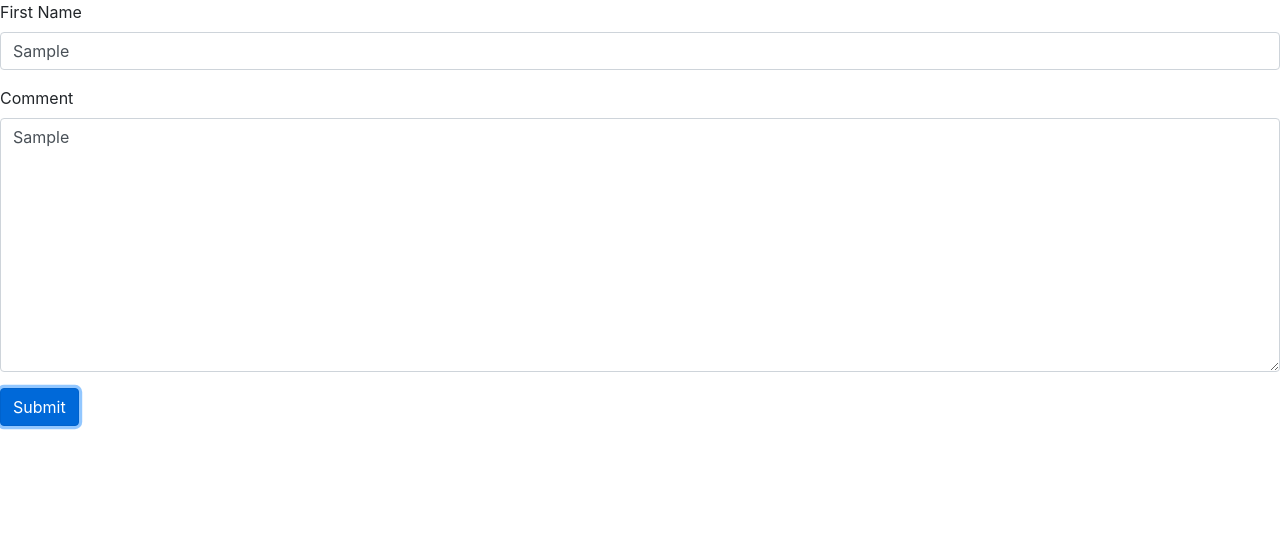
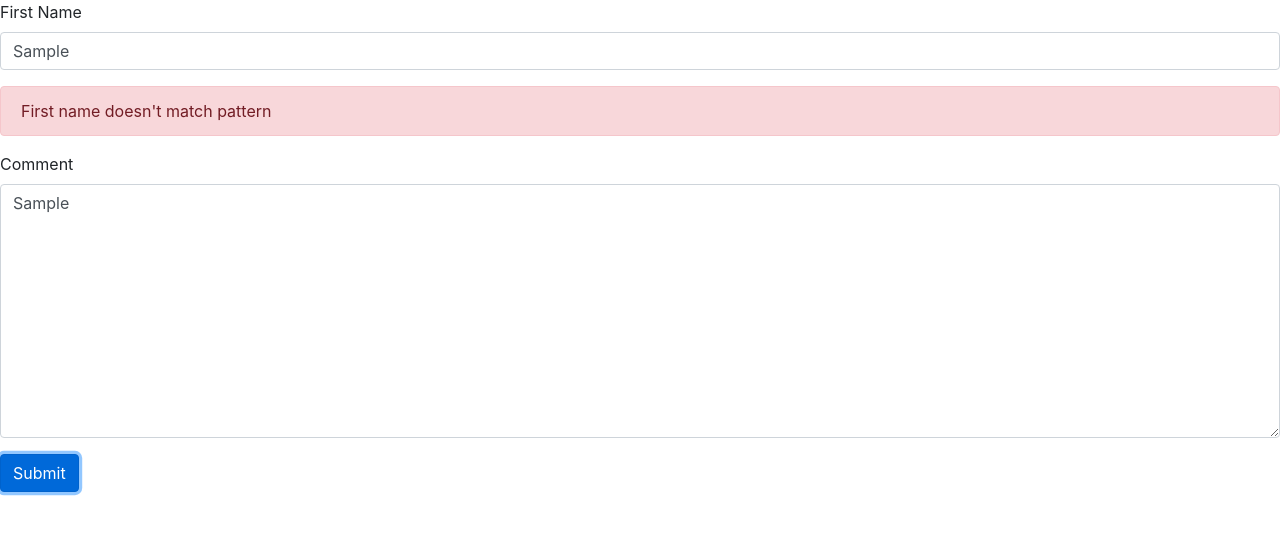
Before and after one commit to whatmmobd3/moshAngular, an Angular app: page / in a window 1280 px wide. Both pictures are taken after typing "Sample", "Sample" into the empty fields and a click on the button "Submit". Shown: the top 534 px of the page. Built offline with nearby package versions, Linux system fonts and the light colour scheme.

Commit message:
specific validation errors

```diff
--- a/src/app/contract-form/contract-form.component.html
+++ b/src/app/contract-form/contract-form.component.html
@@ -3,6 +3,9 @@
     <label for="firstName">First Name</label>
     <input
       required
+      minlength="3"
+      maxlength="10"
+      pattern="banana"
       name="firstName"
       ngModel
       #element="ngModel"
@@ -13,7 +16,11 @@
       class="form-control"
     />
   </div>
-  <div class="alert alert-danger" *ngIf="element.touched && !element.valid ">First name is required</div>
+  <div class="alert alert-danger" *ngIf="element.touched && !element.valid">
+    <div *ngIf="element.errors.required">First name is required</div>
+    <div *ngIf="element.errors.minlength">First name is minimun {{element.errors.minlength.requiredLength}} characters</div>
+    <div *ngIf="element.errors.pattern">First name doesn't match pattern</div>
+  </div>
   <div class="form-group">
     <label for="comment">Comment</label>
     <textarea id="comment" cols="30" rows="10" class="form-control"></textarea>
```
